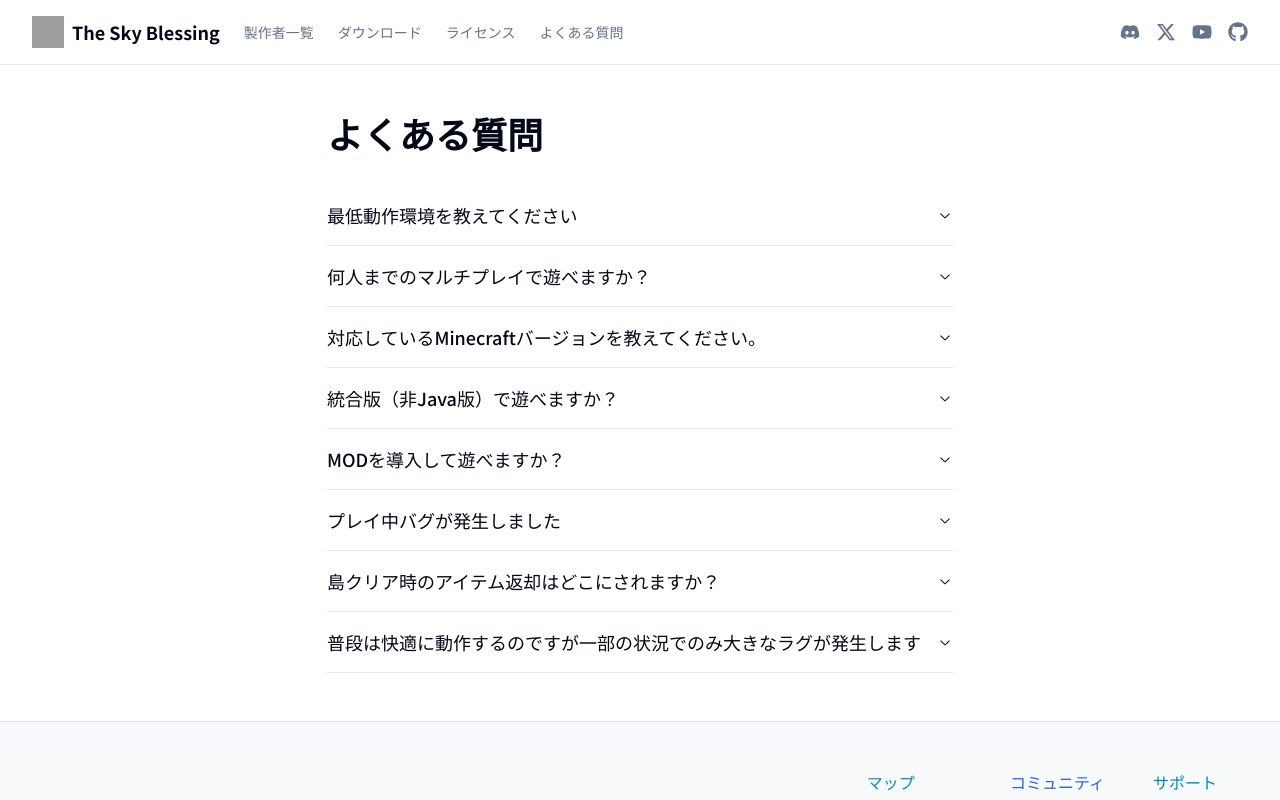
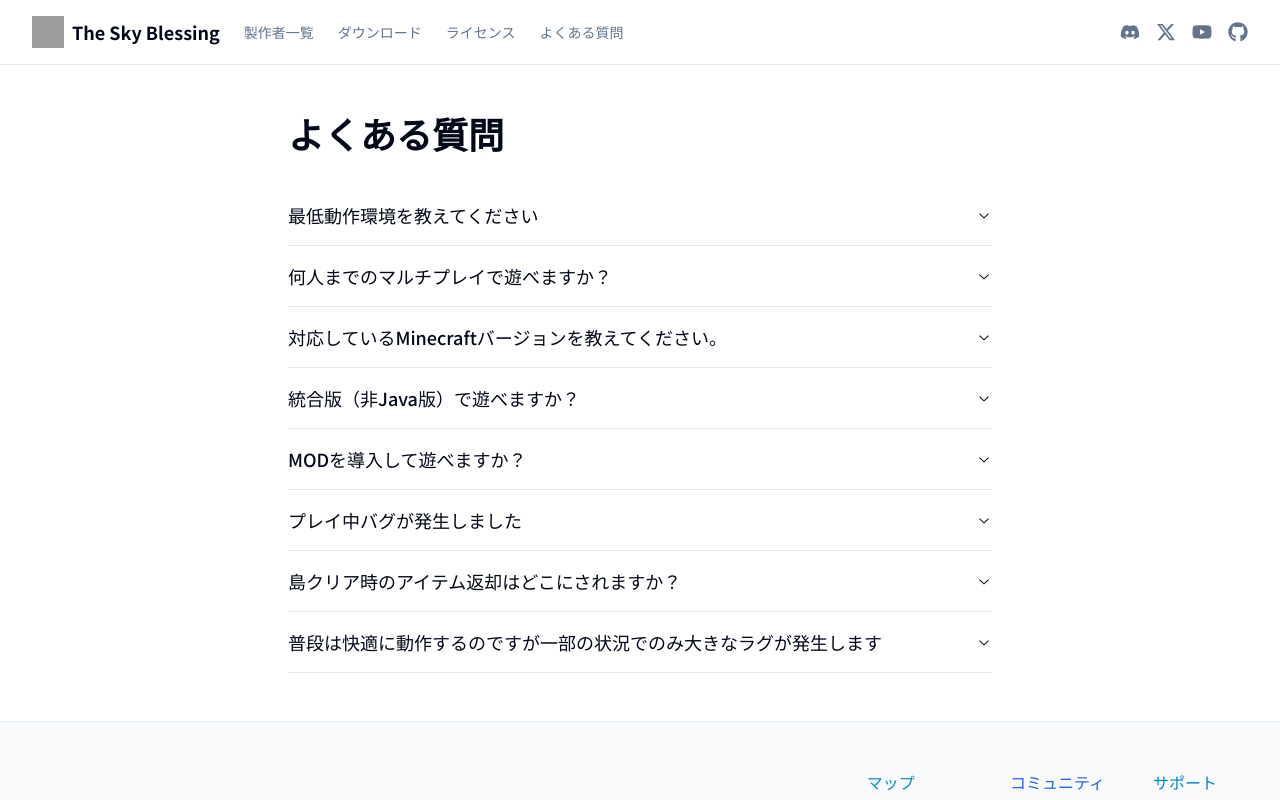
Before and after one commit to ProjectTSB/TSBWebPage, a React (Vite) app: page /faq in a window 1280 px wide. Shown: the top 800 px of the page. Built offline with nearby package versions, Linux system fonts and the light colour scheme; grey boxes are pictures that could not be loaded.

Commit message:
💄アコーディオンの横幅が内容で変わってしまうのを修正

```diff
--- a/src/pages/FAQ.tsx
+++ b/src/pages/FAQ.tsx
@@ -8,7 +8,7 @@ export default function FAQPage() {
     <div className="flex flex-col min-h-screen">
       <Header />
 
-      <main className="flex-1 py-12 px-4 md:px-8 max-w-5xl mx-auto">
+      <main className="flex-1 py-12 px-4 md:px-8 w-full max-w-3xl mx-auto">
         <h1 className="text-4xl font-bold mb-8">よくある質問</h1>
 
         <Accordion type="single" collapsible className="w-full">
```
